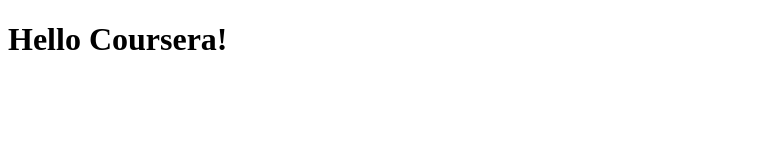
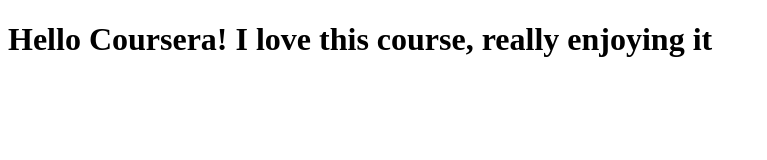
Before and after one commit to ToriaCM/Coursera-test, a plain HTML site: page site/index.html in a window 1280 px wide. Shown: the whole page, without its empty margins (0-767 px from the left). Drawn offline with Linux system fonts and the light colour scheme.

Commit message:
modified2

```diff
--- a/site/index.html
+++ b/site/index.html
@@ -6,6 +6,6 @@
 	<title>Hello Coursera</title>
 </head>
 <body>
-<h1>Hello Coursera!</h1>
+<h1>Hello Coursera! I love this course, really enjoying it </h1>
 </body>
 </html>
```
